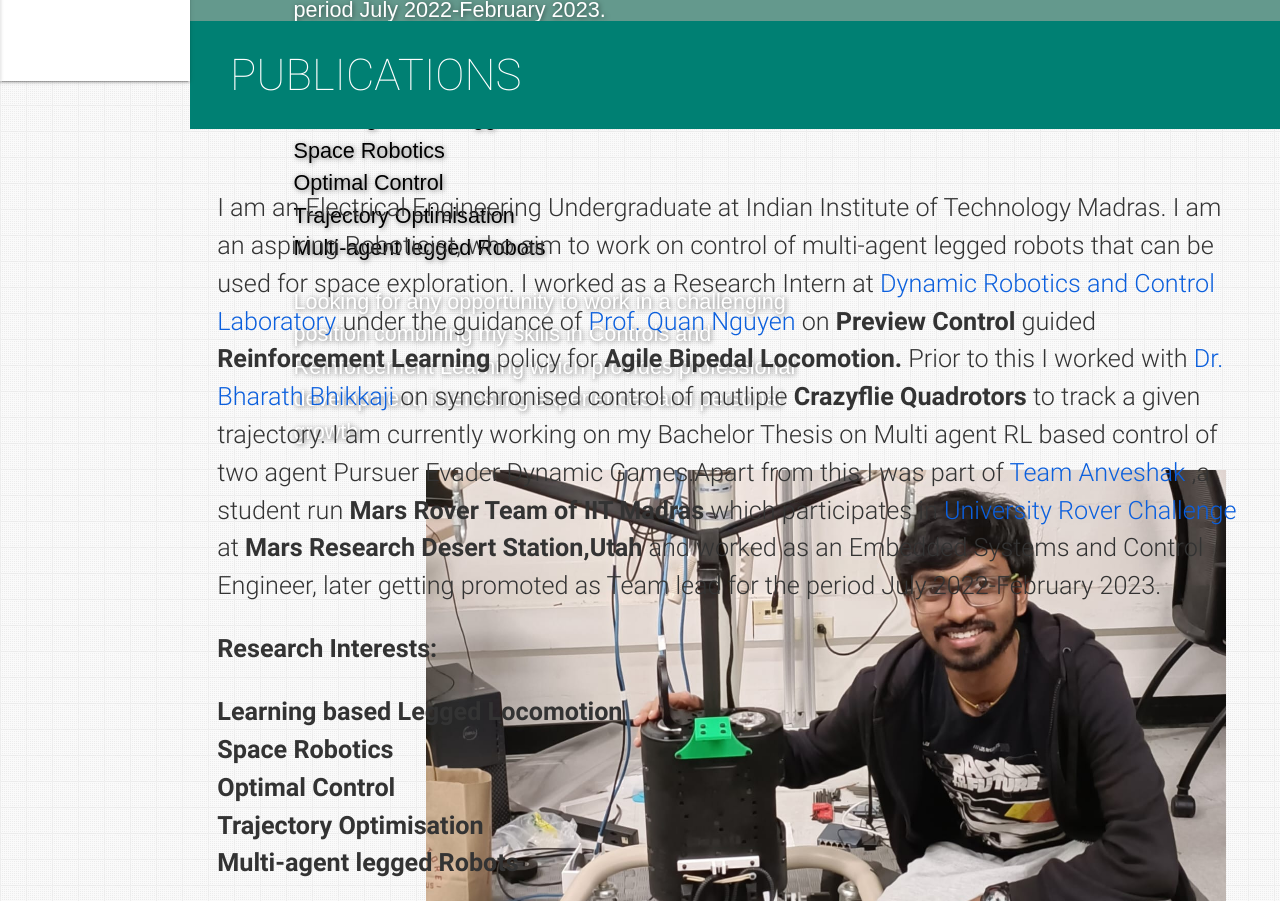
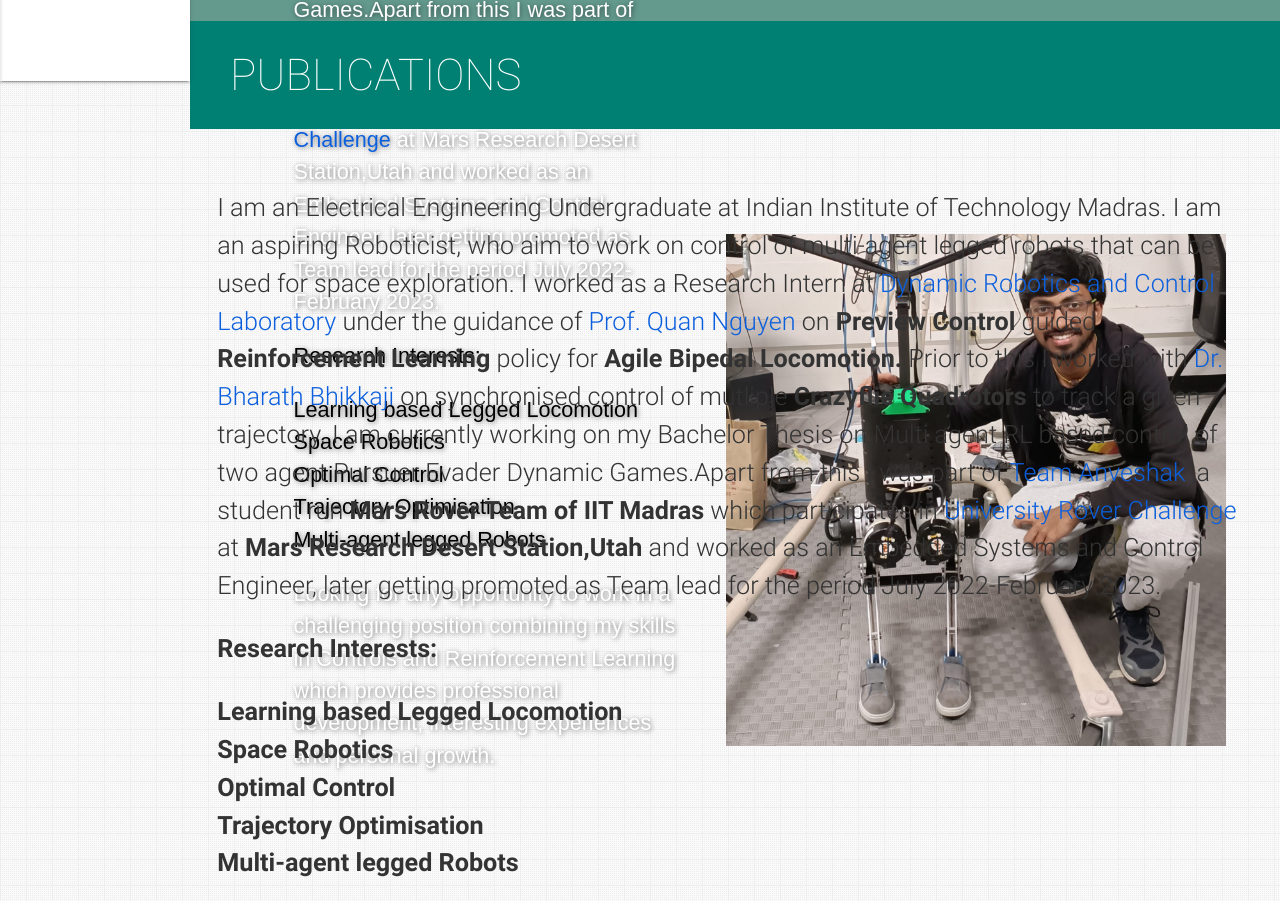
Before and after one commit to Nike353/Nike353.github.io, a plain HTML site: page index.html in a window 1280 px wide. Shown: the part 779-1680 px from the top of the page. Drawn offline with nearby package versions, Linux system fonts and the light colour scheme.

Commit message:
pic in main_page

```diff
--- a/assets/css/style.css
+++ b/assets/css/style.css
@@ -576,7 +576,7 @@ small {
 
 .about{
   margin-top: 60px;
-  margin-right: 400px;
+  margin-right: 550px;
   font-size: larger;
   font-family: Arial, Helvetica, sans-serif;
   color: #FFFFFF;
--- a/index.html
+++ b/index.html
@@ -255,7 +255,8 @@
             </div>
 
             <div class = "main_pic">
-              <img src="/assets/img/main_page.jpeg" alt="main_page_image" style="width:800px;height: auto;float: right;">
+              <img src="/assets/img/main_page.jpeg" alt="main_page_image" style="width:500px;height: auto;float: right;margin-top: -560px;">
+              <!-- <img src="/home/nikhil/IITM/portfolio/assets/img/main_page.jpeg" alt="main_page_image" style="width:500px;height: auto;float: right;margin-top: -660px;"> -->
             </div>
 
 
```
